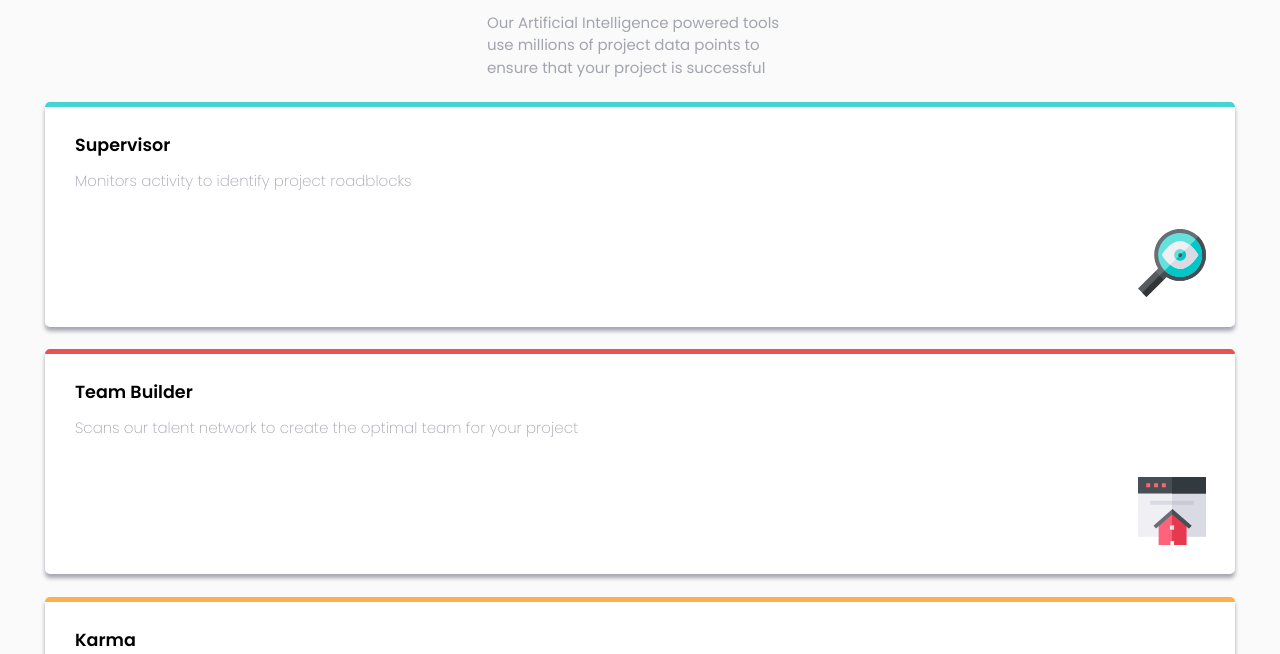
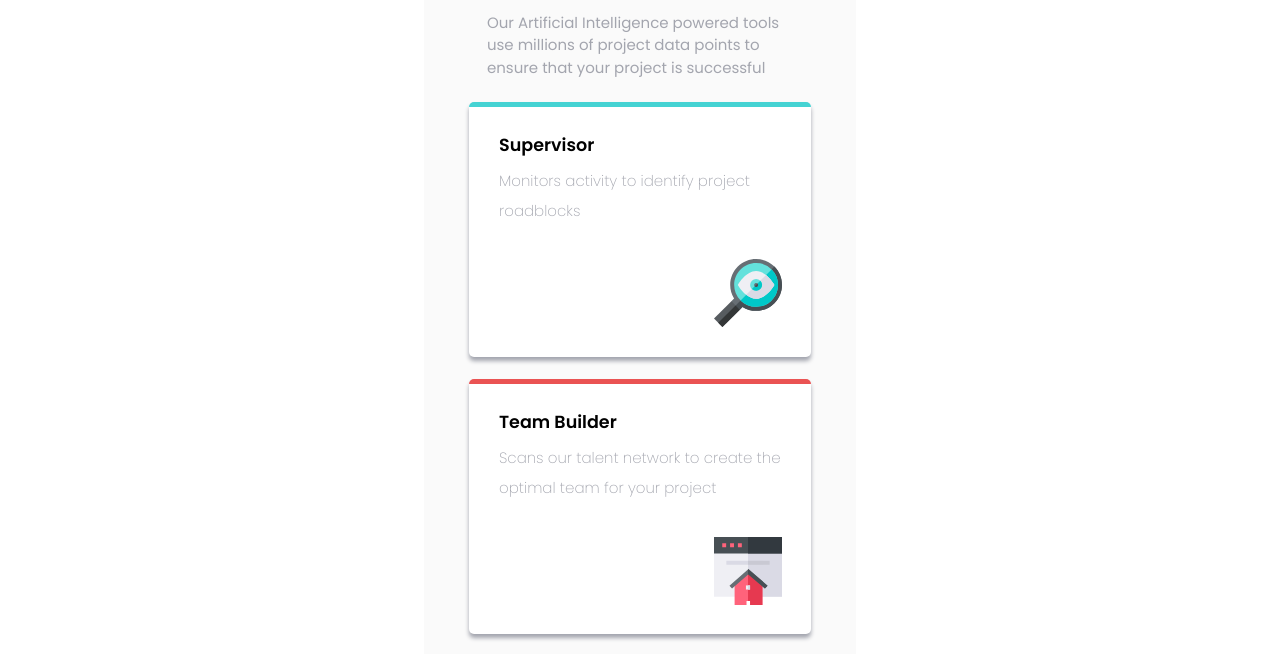
Before and after one commit to AgileMyk/front-end-mentor-four-card-feature-section, a plain HTML site: page index.html in a window 1280 px wide. Shown: the part 112-766 px from the top of the page. Drawn offline with Linux system fonts and the light colour scheme.

Commit message:
max-width adjustment

```diff
--- a/styles.css
+++ b/styles.css
@@ -56,6 +56,7 @@ main {
     display: inline-flex;
     flex-direction: column;
     width: 100vw;
+    max-width: 432px;
     background: var(--very-light-gray);
     gap: 1.5rem;
     margin: 0 auto;
```
